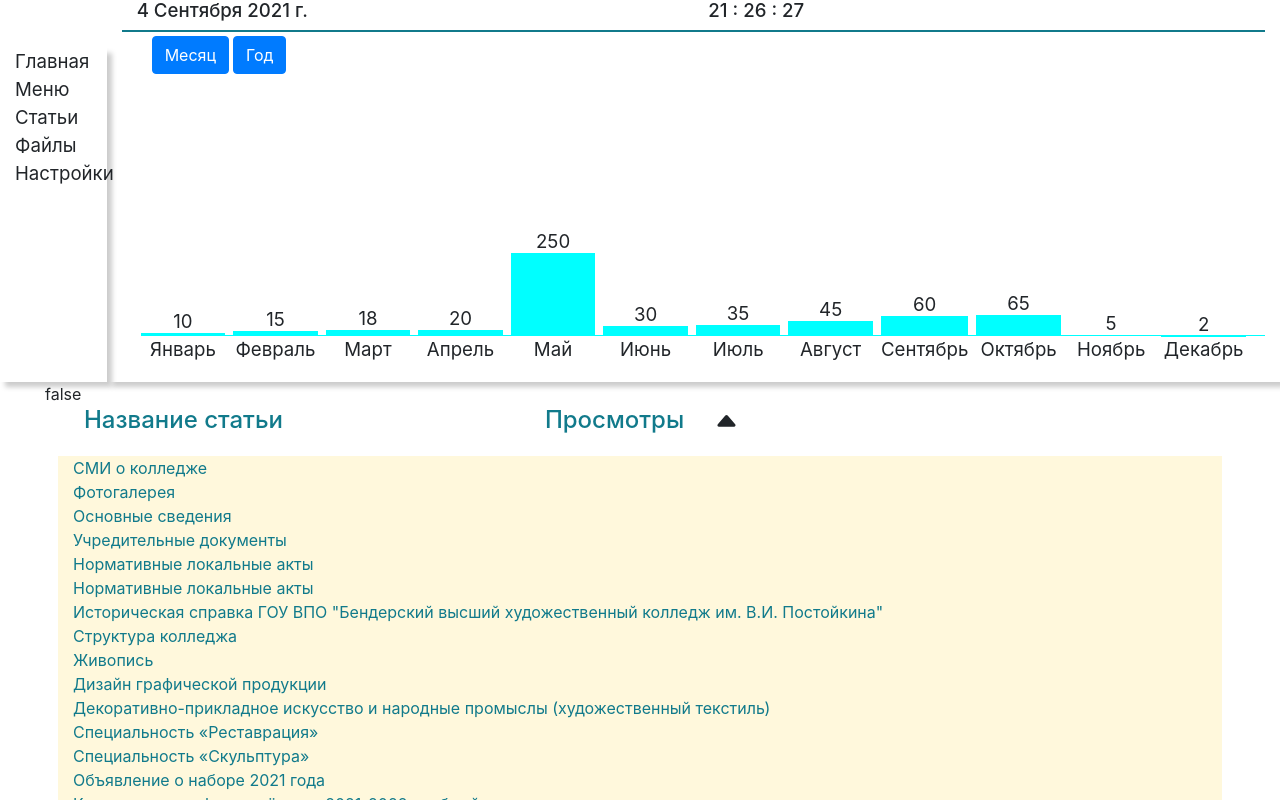
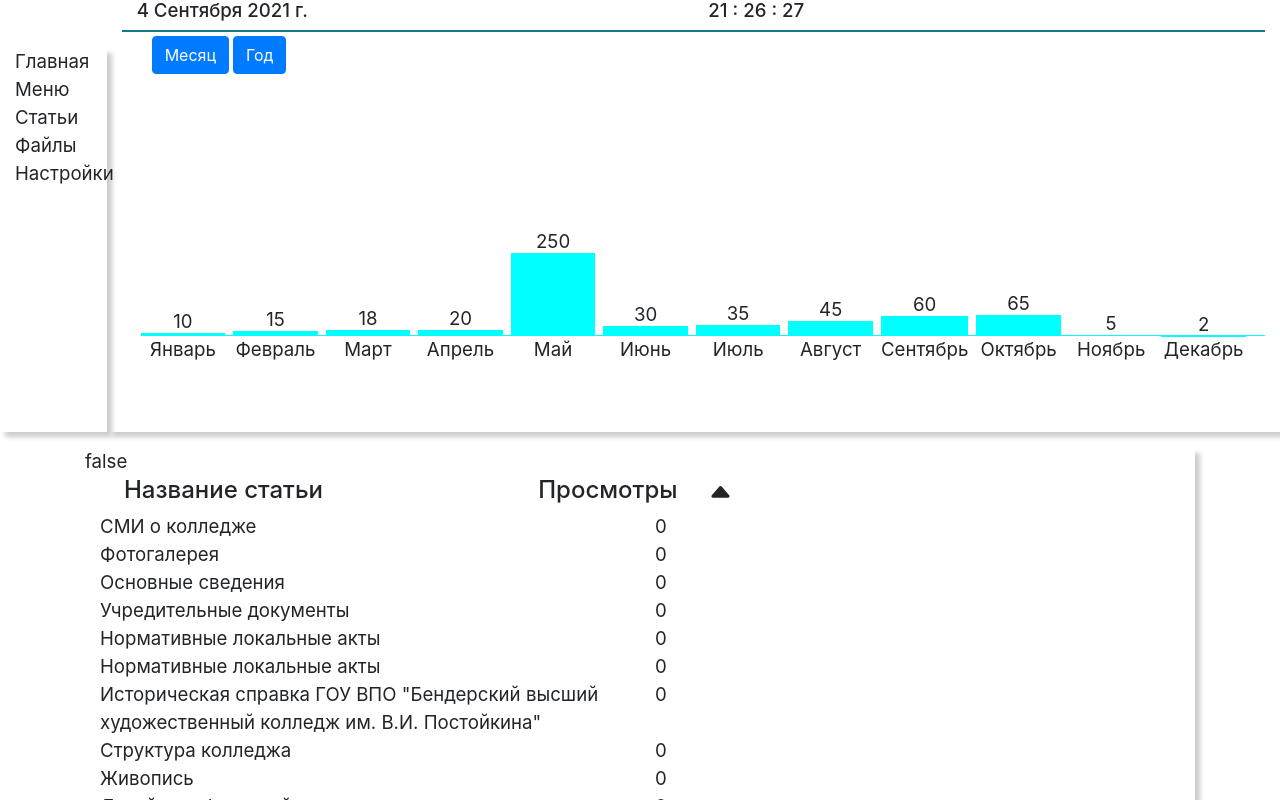
Before and after one commit to dimaarion/metrika, a React (Create React App) app: page / in a window 1280 px wide. Shown: the top 800 px of the page. Built offline with nearby package versions, Linux system fonts and the light colour scheme.

Commit message:
dimaarion/metrika.git

```diff
--- a/src/App.js
+++ b/src/App.js
@@ -73,8 +73,8 @@ function App() {
           host={host}
         />
       </div>
-      <div className = "col-sm">
-        <HostPage host = {hostPages}/>
+      <div className="container mt-3">
+        <HostPage host={hostPages} />
       </div>
     </div>
   );
--- a/src/HostPage.js
+++ b/src/HostPage.js
@@ -26,16 +26,16 @@ export default function HostPage(props) {
             return -1;
           }
         } else {
-          if (a.hostViz < b.hostViz) {
+          if (a.hostViz > b.hostViz) {
             return 1;
           }
         }
-        return 0;
       })
     );
-  }, [sort, props.host]);
+  }, [sort, props.host, sortP]);
   return (
-    <Col className="hostPage">
+    <div>
+      <div className="boxes">
         {sort + ""}
         <Col>
           <Row>
@@ -44,7 +44,22 @@ export default function HostPage(props) {
             </Col>
             <Row
               style={{ cursor: "pointer" }}
-            onClick={(e) => setSort(sort === false ? true : false)}
+              onClick={(e) => {
+                setSort(sort === false ? true : false);
+                setSortP(
+                  props.host.sort(function (a, b) {
+                    if (sort === false) {
+                      if (a.hostViz < b.hostViz) {
+                        return -1;
+                      }
+                    } else if (sort === true) {
+                      if (a.hostViz < b.hostViz) {
+                        return 1;
+                      }
+                    }
+                  })
+                );
+              }}
             >
               <Col>
                 <h4>Просмотры</h4>
@@ -56,12 +71,14 @@ export default function HostPage(props) {
         </Col>
 
         <Col className="page">
-        {sortP.map(
-          (page, i) => (
-            <div key={page.name + i}>{page.name}</div>
-          ) /*contents(page, i * 10)*/
-        )}
+          {sortP.map((page, i) => (
+            <Row key={page.name + i}>
+              <div className="col-sm">{page.name}</div>
+              <div className="col-sm">{page.hostViz}</div>
+            </Row>
+          ))}
         </Col>
-    </Col>
+      </div>
+    </div>
   );
 }
--- a/src/css/host.css
+++ b/src/css/host.css
@@ -10,7 +10,7 @@
 }
 .metrika {
   height: 100%;
-  padding-bottom: 50px;
+  padding-bottom: 100px;
 }
 .hostGrafikName {
   background-color: aqua;
```
Lines whose indentation alone changed are shown as unchanged.
